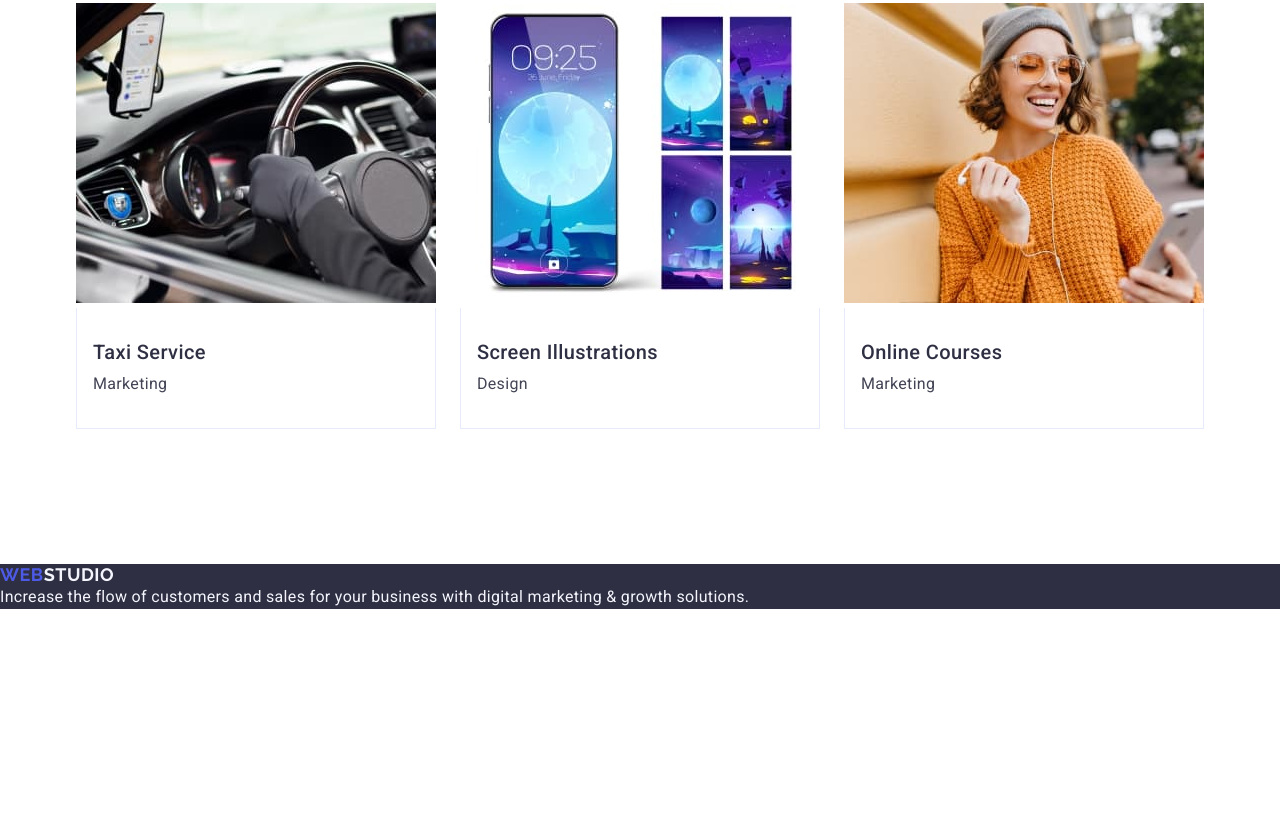
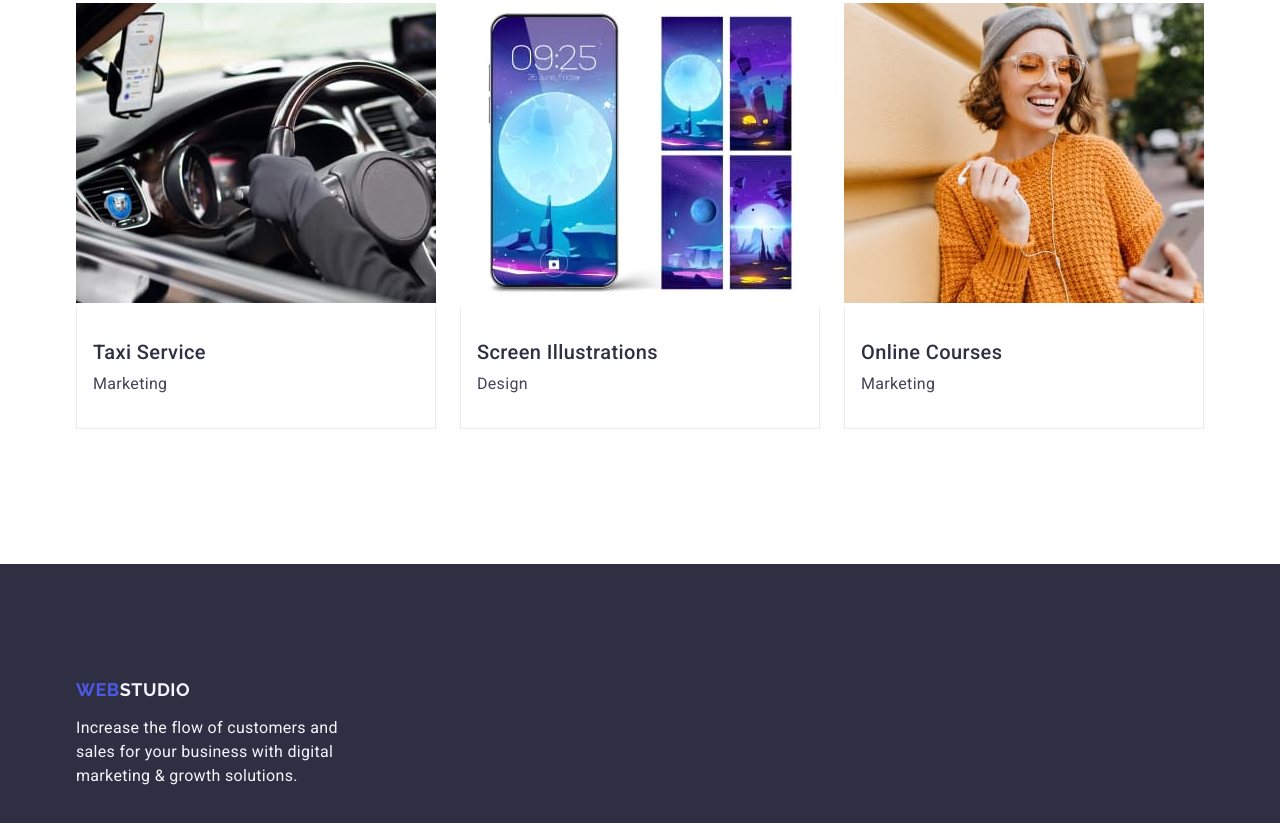
Before and after one commit to Julia-Druziaka/goit-markup-hw-03, a plain HTML site: page index.html in a window 1280 px wide. Shown: the part 2988-3811 px from the top of the page. Before the commit the page ends 3597 px from the top, so only its background shows below. Drawn offline with nearby package versions, Linux system fonts and the light colour scheme.

Commit message:
commit message

```diff
--- a/css/styles.css
+++ b/css/styles.css
@@ -374,10 +374,17 @@ a {
 
 .page-footer {
   background-color: #2e2f42;
+  padding: 100px 0;
 }
 
 .footer-logo .logo-part {
   color: #f4f4fd;
+  display: inline-block;
+  margin-bottom: 16px;
+}
+
+.tixt {
+  max-width: 264px;
 }
 
 .tixt {
--- a/index.html
+++ b/index.html
@@ -239,13 +239,15 @@
       </section>
     </main>
     <footer class="page-footer">
-      <a class="logo footer-logo" href="./index.html"
-        >Web<span class="logo-part">Studio</span></a
-      >
-      <p class="tixt">
-        Increase the flow of customers and sales for your business with digital
-        marketing & growth solutions.
-      </p>
+      <div class="container">
+        <a class="logo footer-logo" href="./index.html"
+          >Web<span class="logo-part">Studio</span></a
+        >
+        <p class="tixt">
+          Increase the flow of customers and sales for your business with
+          digital marketing & growth solutions.
+        </p>
+      </div>
     </footer>
   </body>
 </html>
```
